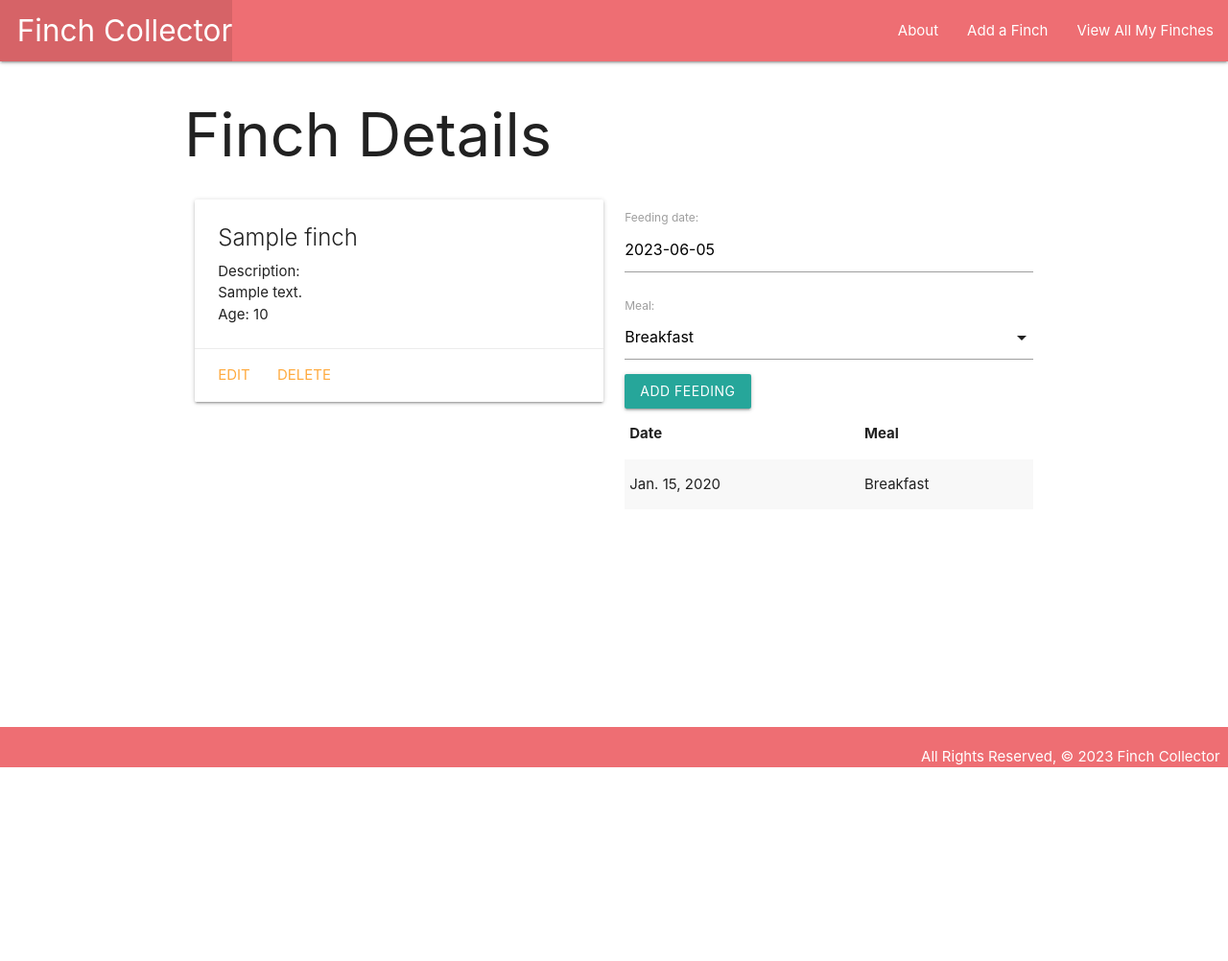
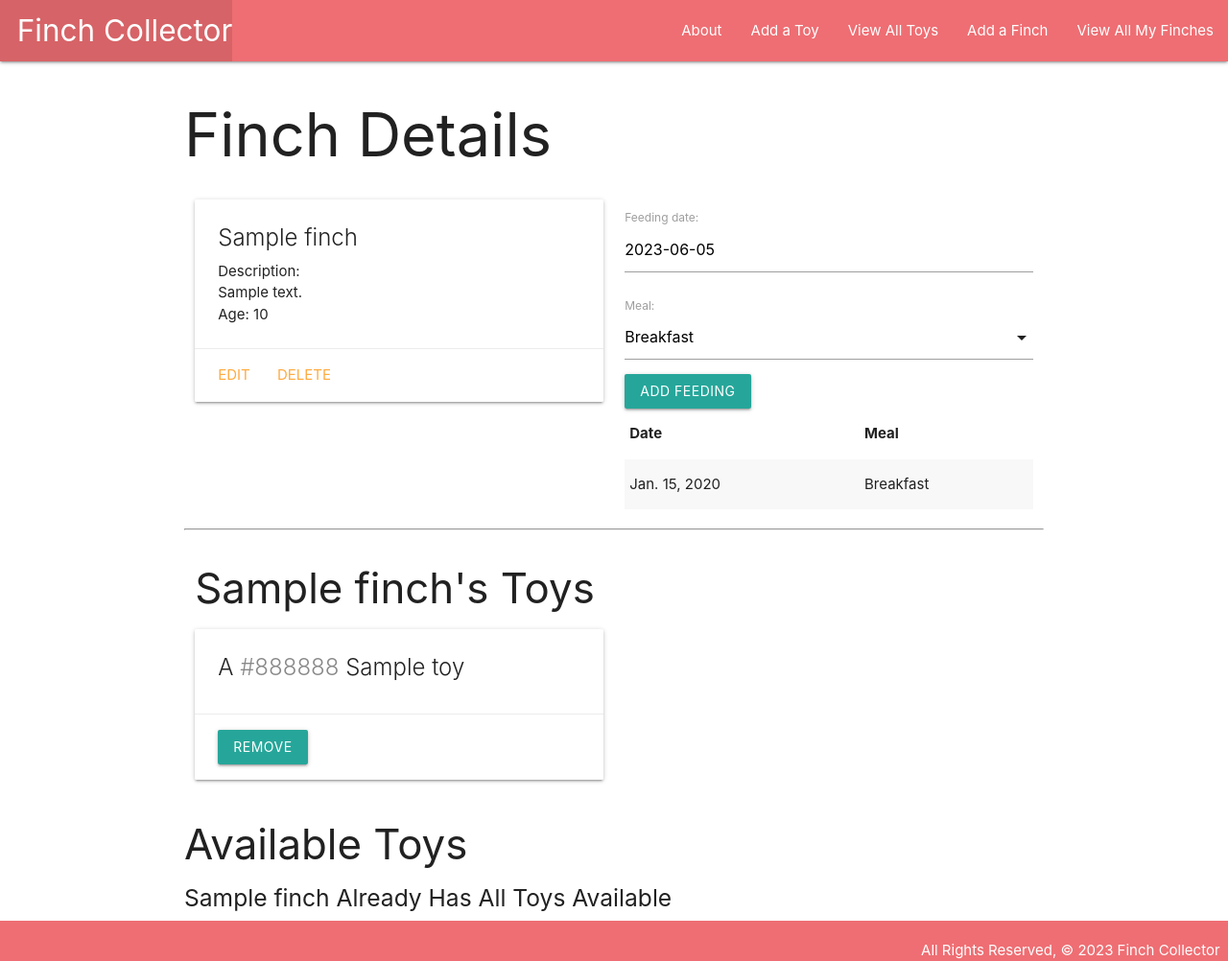
Before and after one commit to NeeluT/finchcollector, a Django app: page /finches/1/ in a window 1280 px wide. Shown: the whole page at 96% size. Before the commit the page ends 800 px from the top, so only its background shows below. Run offline with Django 4.2, Linux system fonts and the light colour scheme; tables that the repository leaves empty hold one stand-in row (values such as "Sample post").

Commit message:
Add Toys for Finches

```diff
--- a/main_app/models.py
+++ b/main_app/models.py
@@ -9,10 +9,21 @@ MEALS = (
 
 # Create your models here.
 
+class Toy(models.Model):
+  name = models.CharField(max_length=50)
+  color = models.CharField(max_length=20)
+
+  def __str__(self):
+    return self.name
+
+  def get_absolute_url(self):
+    return reverse('toys_detail', kwargs={'pk': self.id})
+
 class Finch(models.Model):
     name = models.CharField(max_length=100)
     description = models.TextField(max_length=250)
     age = models.IntegerField()
+    toys = models.ManyToManyField(Toy)
 
     def __str__(self):
         return f'{self.name} ({self.id})'
--- a/main_app/templates/base.html
+++ b/main_app/templates/base.html
@@ -20,6 +20,8 @@
         </ul>
         <ul class="right">
           <li><a href="{% url 'about' %}">About</a></li>
+          <li><a href="{% url 'toys_create' %}">Add a Toy</a></li>
+          <li><a href="{% url 'toys_index' %}">View All Toys</a></li>
           <li><a href="{% url 'finches_create' %}">Add a Finch</a></li>
           <li><a href="{% url 'index' %}">View All My Finches</a></li>
         </ul>
--- a/main_app/templates/finches/detail.html
+++ b/main_app/templates/finches/detail.html
@@ -46,6 +46,59 @@
   <!-- New Markup Above -->
 </div>
 
+<hr>
+<div class="row">
+  <div class="col s6">
+    <h3>{{ finch.name }}'s Toys</h3>
+    {% if finch.toys.count %}
+      {% for toy in finch.toys.all %}
+        <div class="card">
+          <div class="card-content">
+            <span class="card-title">
+              A <span style="color: {{ toy.color }}">{{ toy.color }}</span> {{ toy.name }}
+            </span>
+          </div>
+          <div class="card-action">
+            <form action="{% url 'remove_assoc_toy' finch.id toy.id %}" method="POST">
+              {% csrf_token %}
+              <button type="submit" class="btn">Remove</button>
+            </form>
+          </div>
+        </div>
+      {% endfor %}
+    {% else %}
+      <h5>No Toys 😿</h5>
+    {% endif %}
+  </div>
+  <!-- Available toys will come after this line -->
+</div>
+<!-- Available toys will come after this line -->
+<!-- New Markup Below -->
+<div class="col s6">
+  <h3>Available Toys</h3>
+  {% if toys.count %}
+    {% for toy in toys.all %}
+      <div class="card">
+        <div class="card-content">
+          <span class="card-title">
+            A <span style="color: {{ toy.color }}">{{ toy.color }}</span> {{ toy.name }}
+          </span>
+        </div>
+        <div class="card-action">
+          <form action="{% url 'assoc_toy' finch.id toy.id %}" method="POST">
+            {% csrf_token %}
+            <button type="submit" class="btn">Add</button>
+          </form>
+        </div>
+      </div>
+    {% endfor %}
+  {% else %}
+    <h5>{{finch.name}} Already Has All Toys Available</h5>
+  {% endif %}
+</div>
+
+
+
 <script>
   const dateEl = document.getElementById('id_date');
   M.Datepicker.init(dateEl, {
--- a/main_app/urls.py
+++ b/main_app/urls.py
@@ -10,5 +10,12 @@ urlpatterns = [
     path('finches/create/', views.FinchCreate.as_view(), name='finches_create'),
     path('finches/<int:pk>/update/', views.FinchUpdate.as_view(), name='finches_update'),
     path('finches/<int:pk>/delete/', views.FinchDelete.as_view(), name='finches_delete'),
-    path('finches/<int:finch_id>/add_feeding/', views.add_feeding, name='add_feeding')
+    path('finches/<int:finch_id>/add_feeding/', views.add_feeding, name='add_feeding'),
+    path('finches/<int:finch_id>/assoc_toy/<int:toy_id>', views.assoc_toy, name='assoc_toy'),
+    path('finches/<int:finch_id>/remove_assoc_toy/<int:toy_id>', views.remove_assoc_toy, name='remove_assoc_toy'),
+    path('toys/', views.ToyList.as_view(), name='toys_index'),
+    path('toys/<int:pk>/', views.ToyDetail.as_view(), name='toys_detail'),
+    path('toys/create/', views.ToyCreate.as_view(), name='toys_create'),
+    path('toys/<int:pk>/update/', views.ToyUpdate.as_view(), name='toys_update'),
+    path('toys/<int:pk>/delete/', views.ToyDelete.as_view(), name='toys_delete'),
 ]
--- a/main_app/views.py
+++ b/main_app/views.py
@@ -1,6 +1,7 @@
 from django.shortcuts import render, redirect
 from django.views.generic.edit import CreateView, UpdateView, DeleteView
-from .models import Finch
+from django.views.generic import ListView, DetailView
+from .models import Finch, Toy
 from .forms import FeedingForm
 
 
@@ -21,9 +22,11 @@ def finches_index(request):
 
 def finches_detail(request, finch_id):
     finch = Finch.objects.get(id=finch_id)
+    id_list = finch.toys.all().values_list('id')
+    toys_finch_doesnt_have = Toy.objects.exclude(id__in=id_list)
     feeding_form = FeedingForm()
     return render(request, 'finches/detail.html', {
-    'finch': finch, 'feeding_form': feeding_form
+    'finch': finch, 'feeding_form': feeding_form, 'toys': toys_finch_doesnt_have
   })
 
 class FinchCreate(CreateView):
@@ -48,3 +51,37 @@ def add_feeding(request, finch_id):
     new_feeding.finch_id = finch_id
     new_feeding.save()
   return redirect('detail', finch_id=finch_id)
+
+class ToyList(ListView):
+  model = Toy
+
+class ToyDetail(DetailView):
+  model = Toy
+
+class ToyCreate(CreateView):
+  model = Toy
+  fields = '__all__'
+
+class ToyUpdate(UpdateView):
+  model = Toy
+  fields = ['name', 'color']
+
+class ToyDelete(DeleteView):
+  model = Toy
+  success_url = '/toys'
+
+def assoc_toy(request, finch_id, toy_id):
+  Finch.objects.get(id=finch_id).toys.add(toy_id)
+  return redirect('detail', finch_id=finch_id)
+
+def remove_assoc_toy(request, finch_id, toy_id):
+  Finch.objects.get(id=finch_id).toys.remove(toy_id)
+  return redirect('detail', finch_id=finch_id)
+
+def assoc_toy(request, finch_id, toy_id):
+  Finch.objects.get(id=finch_id).toys.add(toy_id)
+  return redirect('detail', finch_id=finch_id)
+
+def remove_assoc_toy(request, finch_id, toy_id):
+  Finch.objects.get(id=finch_id).toys.remove(toy_id)
+  return redirect('detail', finch_id=finch_id)
```
Also changed, not shown: main_app/templates/main_app/toy_confirm_delete.html (added, +13 -0 lines), main_app/templates/main_app/toy_detail.html (added, +20 -0 lines), main_app/templates/main_app/toy_form.html (added, +19 -0 lines), main_app/templates/main_app/toy_list.html (added, +17 -0 lines), main_app/migrations/0004_toy_finch_toys.py (added).
